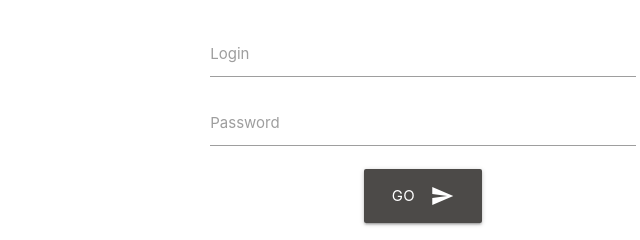
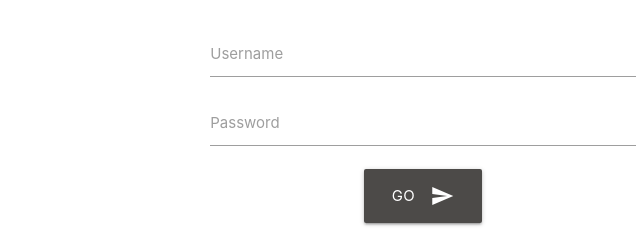
Before and after one commit to lunakoly/QAnonymous, a website: page public/html/login.html in a window 1280 px wide. Shown: the part 314-554 px from the top of the page, 217-857 px from the left. Drawn offline with Linux system fonts and the light colour scheme.

```diff
--- a/public/html/login.html
+++ b/public/html/login.html
@@ -35,7 +35,7 @@
                     <form id="login_form" class="col m6 offset-m3 s12" action="/login" method="POST">
                         <div class="input-field">
                             <input type="text" id="username" name="username" tabindex="1" required>
-                            <label for="username">Login</label>
+                            <label for="username">Username</label>
                         </div>
 
                         <div class="input-field">
```
Also changed, not shown: public/html/register.html (+1 -1 lines), README.md.
